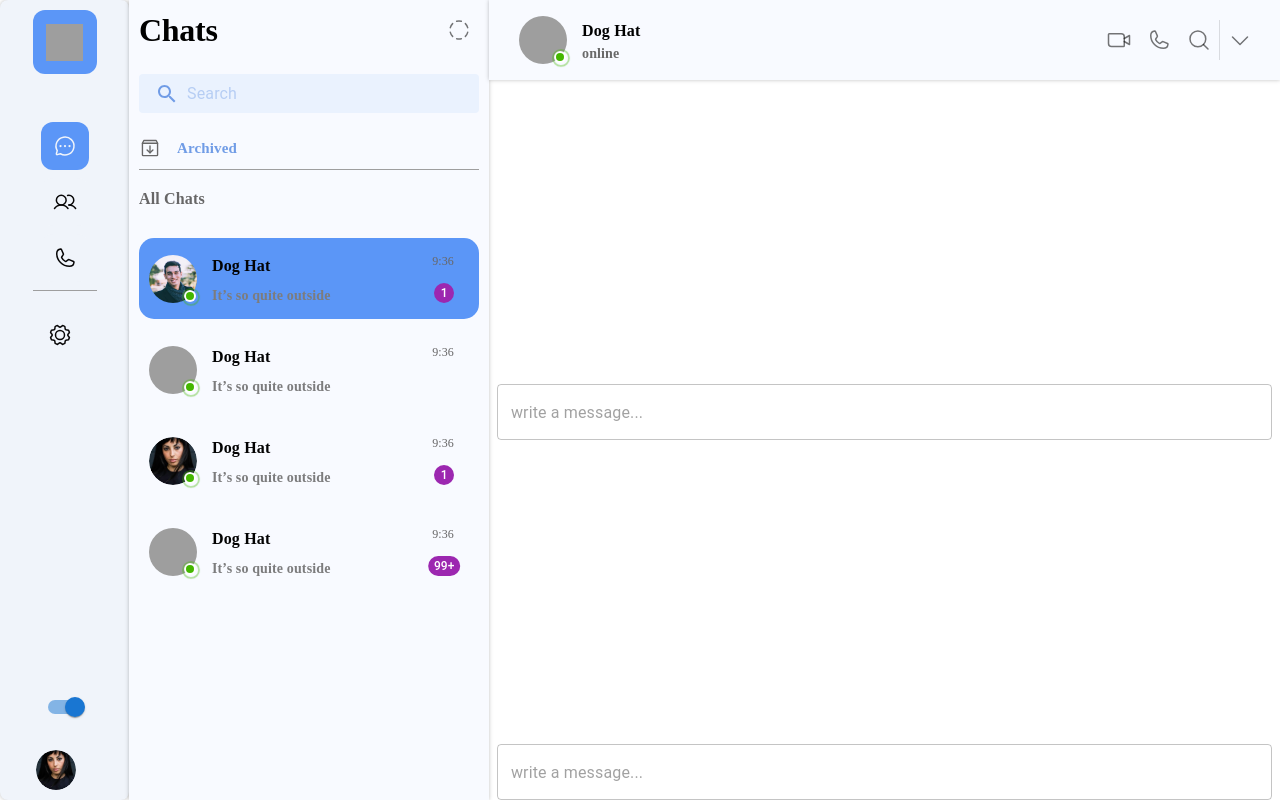
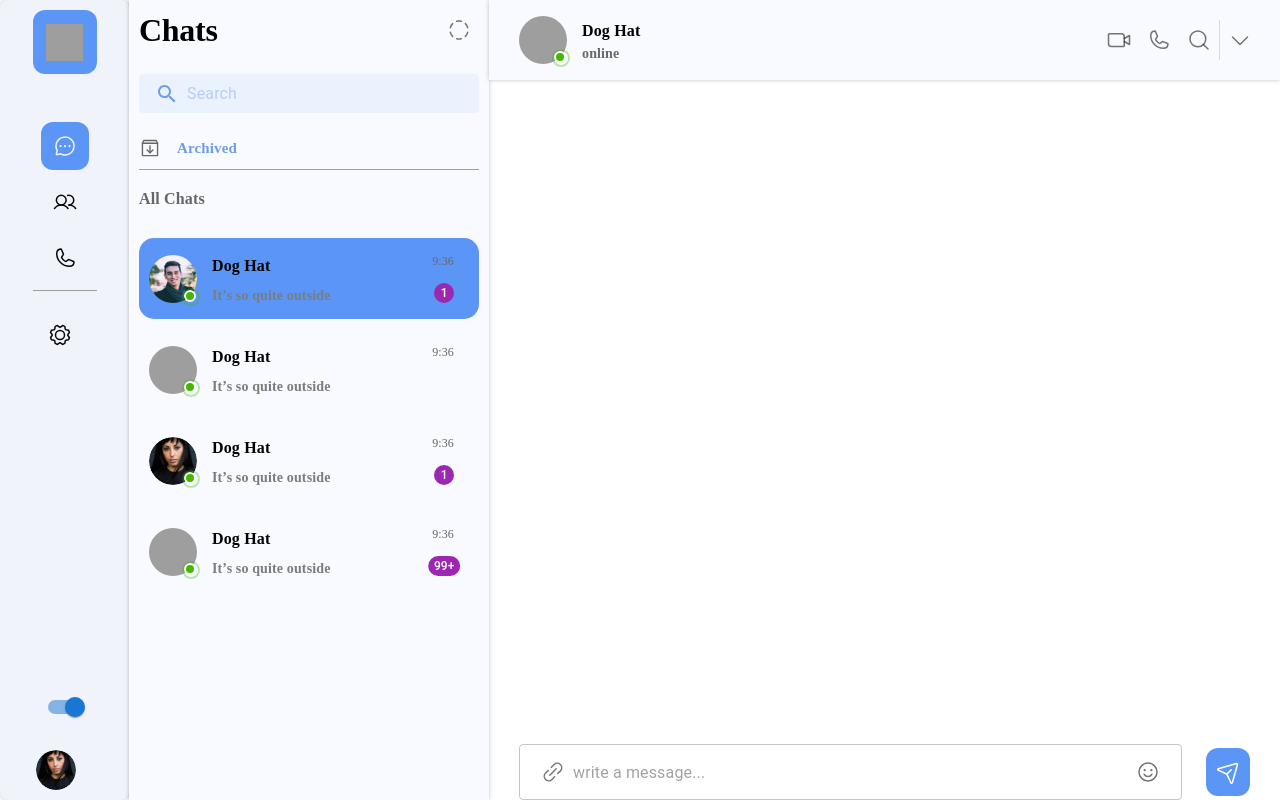
Before and after one commit to webdev-faizan/Chatflow_Front-end, a React (Create React App) app: page / in a window 1280 px wide. Built offline with nearby package versions, Linux system fonts and the light colour scheme; grey boxes are pictures that could not be loaded.

Commit message:
add emoji on input and add attchment

```diff
--- a/package.json
+++ b/package.json
@@ -3,6 +3,8 @@
   "version": "0.1.0",
   "private": true,
   "dependencies": {
+    "@emoji-mart/data": "^1.1.2",
+    "@emoji-mart/react": "^1.1.1",
     "@emotion/react": "^11.11.1",
     "@emotion/styled": "^11.11.0",
     "@mui/icons-material": "^5.14.1",
@@ -13,6 +15,7 @@
     "@testing-library/jest-dom": "^5.17.0",
     "@testing-library/react": "^13.4.0",
     "@testing-library/user-event": "^13.5.0",
+    "emoji-mart": "^5.5.2",
     "phosphor-react": "^1.4.1",
     "react": "^18.2.0",
     "react-dom": "^18.2.0",
--- a/src/components/Chat/Conversion.jsx
+++ b/src/components/Chat/Conversion.jsx
@@ -1,6 +1,7 @@
-import React from "react";
-
+import React, { useState } from "react";
 import { StyledBadge } from "../StyledBadge";
+import data from "@emoji-mart/data";
+import Picker from "@emoji-mart/react";
 
 import {
   Box,
@@ -11,6 +12,7 @@ import {
   Avatar,
   TextField,
   InputAdornment,
+  useScrollTrigger,
 } from "@mui/material";
 
 import {
@@ -20,9 +22,20 @@ import {
   Phone,
   VideoCamera,
   Smiley,
+  PaperPlaneTilt,
+  Image,
+  File,
+  Camera,
+  User,
 } from "phosphor-react";
 
 const Conversion = () => {
+  const [showPicker, setShowPicker] = useState(false);
+  const [ShowAttachement, setShowAttachement] = useState(false);
+  const [inputValue, setInputValue] = useState("");
+  const EmojiSelect = ({ native }) => {
+    setInputValue(inputValue + native);
+  };
   return (
     <Stack
       direction={"column"}
@@ -119,67 +132,121 @@ const Conversion = () => {
           </IconButton>
         </Stack>
       </Stack>
-      {/* user footer */}
-      <Stack
-        className="row"
-        spacing={3}
-        alignItems={"center"}
-        sx={{ width: "100%" }}
+      {/*  */}
+      <Box
+        display={"flex"}
+        gap={3}
+        alignItems="center"
+        sx={{ width: "100%", paddingX: "30px", position: "relative" }}
       >
+        <Box
+          sx={{
+            position: "absolute",
+            right: "99px",
+            bottom: "60px",
+            display: `${showPicker ? "block" : "none"}`,
+          }}
+        >
+          <Picker
+            data={data}
+            emojiSize={20}
+            onEmojiSelect={EmojiSelect}
+            dynamicWidth={false}
+            className="picker"
+          />
+        </Box>
+        {/*  */}
+        <Stack
+          spacing={1}
+          sx={{
+            position: "absolute",
+            left: "42px",
+            bottom: "60px",
+
+            display: `${ShowAttachement ? "flex" : "none"}`,
+          }}
+        >
+          <IconButton
+            sx={{
+              background: "#007bff",
+              ":hover": {
+                background: "#007bff",
+              },
+            }}
+          >
+            <File size={24} />
+          </IconButton>
+          <IconButton
+            sx={{
+              background: "#6c757d",
+              ":hover": {
+                background: "#6c757d",
+              },
+            }}
+          >
+            <User size={24} />
+          </IconButton>
+          <IconButton
+            sx={{
+              background: "#28a745",
+              ":hover": {
+                background: "#28a745",
+              },
+            }}
+          >
+            <Image size={24} />
+          </IconButton>
+          <IconButton
+            sx={{
+              background: "#dc3545",
+              ":hover": {
+                background: "#dc3545",
+              },
+            }}
+          >
+            <Camera size={24} />
+          </IconButton>
+        </Stack>
+
         <TextField
-          fullwidth
-          sx={{ width: "98%" }}
+          fullWidth
           placeholder="write a message..."
-          inputProps={{
+          value={inputValue}
+          onChange={(e) => setInputValue(e.target.value)}
+          InputProps={{
             disableUnderline: true,
-            startAdorment: (
+            // Corrected attribute name
+            startAdornment: (
               <InputAdornment>
                 <IconButton>
-                  <LinkSimple></LinkSimple>
+                  <LinkSimple
+                    onClick={() => setShowAttachement(!ShowAttachement)}
+                  />
                 </IconButton>
               </InputAdornment>
             ),
-            endAdorment: (
+            endAdornment: (
               <InputAdornment>
                 <IconButton>
-                  <Smiley />
+                  <Smiley onClick={() => setShowPicker(!showPicker)} />
                 </IconButton>
               </InputAdornment>
             ),
           }}
         ></TextField>
-      </Stack>
-      {/*  */}
-      <Stack
-  className="row"
-  spacing={3}
-  alignItems="center"
-  sx={{ width: "100%" }}
->
-  <TextField
-    fullWidth // Corrected attribute name
-    sx={{ width: "98%" }}
-    placeholder="write a message..."
-    inputProps={{
-      disableUnderline: true,
-      startAdornment: ( // Corrected attribute name
-        <InputAdornment>
-          <IconButton>
-            <LinkSimple />
-          </IconButton>
-        </InputAdornment>
-      ),
-      endAdornment: ( // Corrected attribute name
-        <InputAdornment>
-          <IconButton>
-            <Smiley />
-          </IconButton>
-        </InputAdornment>
-      ),
-    }}
-  ></TextField>
-</Stack>
-
+        <Stack
+          alignItems={"center"}
+          justifyContent={"center"}
+          sx={{
+            width: "48px",
+            height: "48px",
+            borderRadius: "12px",
+            background: "#5B96F7",
+          }}
+        >
+          <PaperPlaneTilt size={25} color="white" />
+        </Stack>
+      </Box>
     </Stack>
   );
 };
--- a/src/index.css
+++ b/src/index.css
@@ -36,3 +36,7 @@ code {
 ::-webkit-scrollbar-thumb:hover {
   background: #555;
 }
+
+.picker{
+  width: 300px !important;
+}
```
Also changed, not shown: src/App.js (+3 -11 lines), 2 other files (tests, documents, lock files or other folders).
